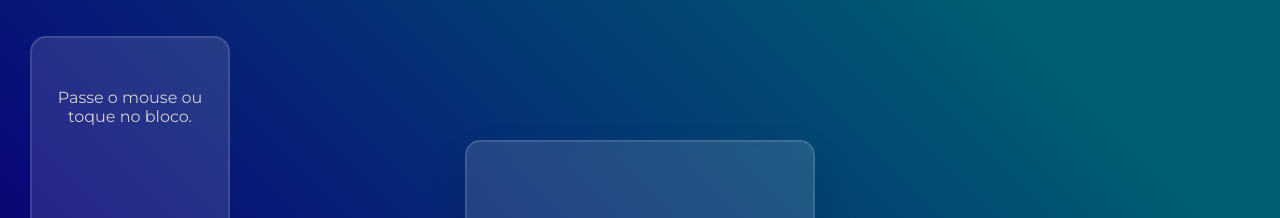
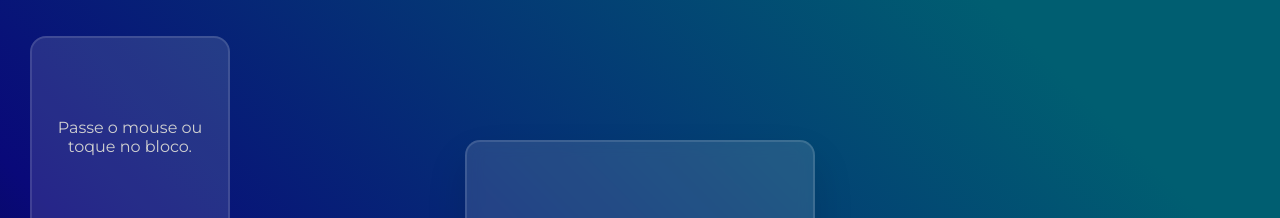
Before and after one commit to JhefAraujo/pro, a plain HTML site: page index.html in a window 1280 px wide. Shown: the top 218 px of the page. Drawn offline with Linux system fonts and the light colour scheme; grey boxes are pictures that could not be loaded.

Commit message:
ajustes e imagem leve

```diff
--- a/af1.css
+++ b/af1.css
@@ -102,6 +102,10 @@ body {
         animation: flutuacao3 10s
         ease-in-out infinite;
     }
+    .aviso {
+        position: relative;
+        top: 20%;
+    }
 }
 
 @media (min-width: 851px) {
@@ -130,6 +134,19 @@ body {
         border-radius: 16px;
         animation: flutuacao3 10s
         ease-in-out infinite;
+    }
+
+    .aviso {
+        position: relative;
+        top: 35%;
+        transform: translateY(-50%);
+        padding-top: 60px;
+        padding-left: 15px;
+        padding-right: 15px;
+        text-align: center;
+        color: var(--white-shade-2);
+        align-items: center;
+        justify-content: center;
     }
 }
 
@@ -239,7 +256,6 @@ span {
 
 .aviso {
     position: relative;
-    top: 20%;
     transform: translateY(-50%);
     padding-top: 60px;
     padding-left: 15px;
```
